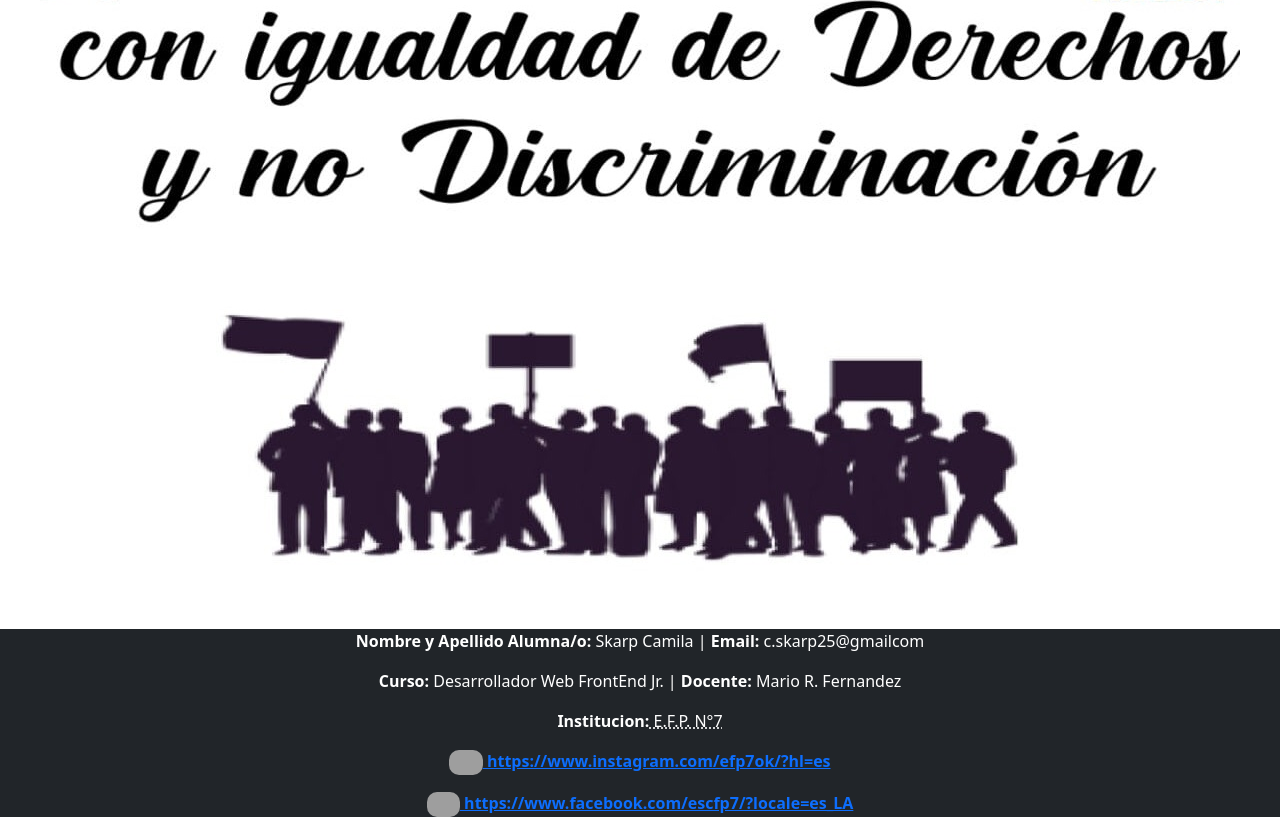
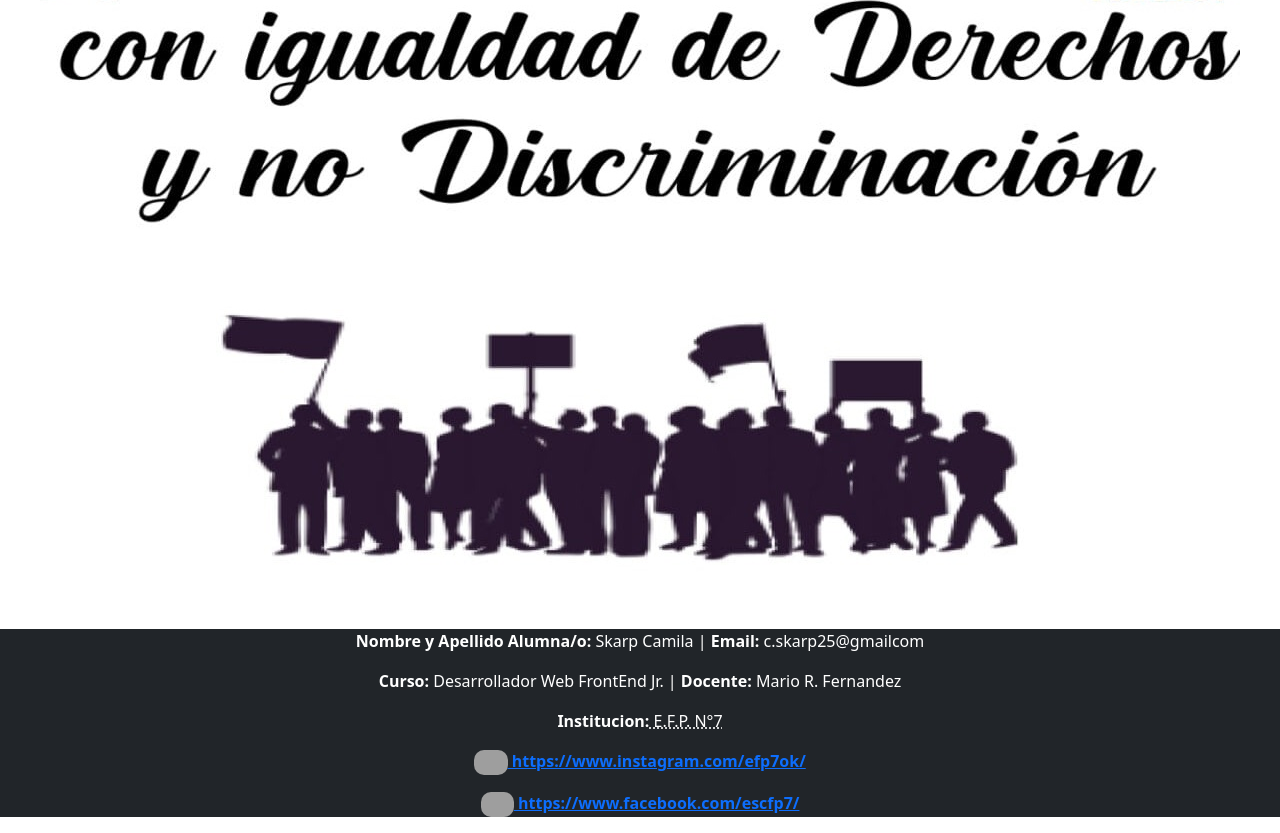
Before and after one commit to Camila-Skrp/Derecho-a-la-Igualdad-y-Discriminaciones, a plain HTML site: page index.html in a window 1280 px wide. Shown: the part 287-1120 px from the top of the page. Drawn offline with nearby package versions, Linux system fonts and the light colour scheme; grey boxes are pictures that could not be loaded.

Commit message:
Update index.html

```diff
--- a/index.html
+++ b/index.html
@@ -141,7 +141,7 @@
                 height="20px"
                 alt=""
               />
-              https://www.instagram.com/efp7ok/?hl=es</a
+              https://www.instagram.com/efp7ok/</a
             ></b
           >
         </p>
@@ -155,7 +155,7 @@
                 src="https://encrypted-tbn0.gstatic.com/images?q=tbn:ANd9GcRYfRZOfRyyDskFIvBevwSIXv7vDjxMRl7_Jg&s"
                 alt=""
               />
-              https://www.facebook.com/escfp7/?locale=es_LA</a
+              https://www.facebook.com/escfp7/</a
             ></b
           >
         </p>
```
